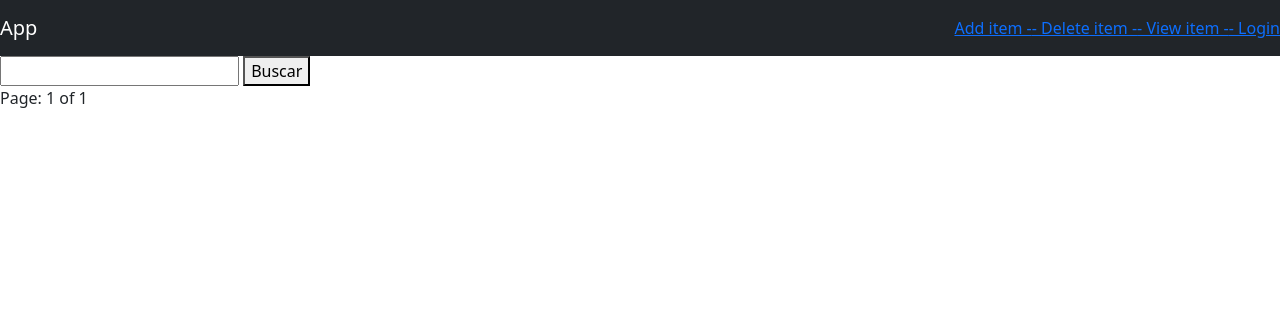
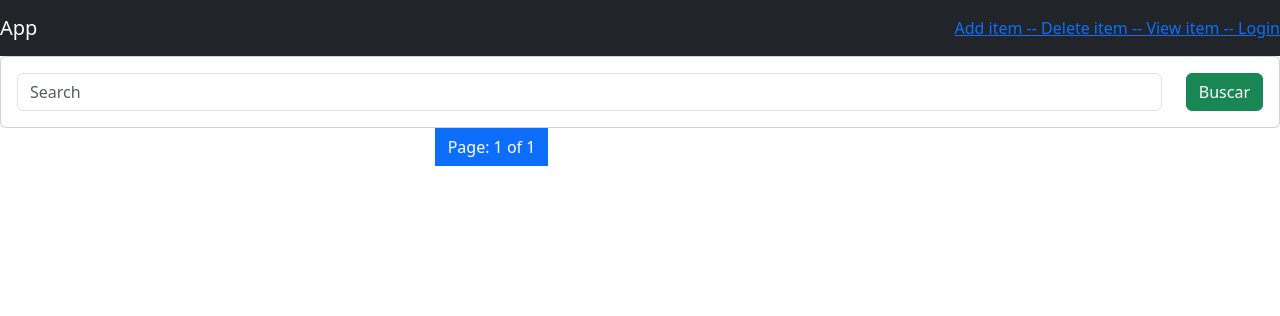
Before and after one commit to JoaoPedroTS/trabFinalOficial, a Django app: page /item/ in a window 1280 px wide. Shown: the top 316 px of the page. Run offline with Django 5.2, Linux system fonts and the light colour scheme; data that the repository does not hold is empty.

Commit message:
Melhorias de estilização

```diff
--- a/src/item/templates/item/index.html
+++ b/src/item/templates/item/index.html
@@ -8,10 +8,20 @@
 <body>
 
     {% block body %}
-        <form method="GET">
-            <input type="search" name="item_name">
-            <button type="submit">Buscar</button>
+        <div class="row">
+            <div class="col-md-12">
+                <form class="card card-sm">
+                    <div class="card-body row no-gutters align-items-center">
+                        <div class="col">
+                            <input type="search" name="item_name" placeholder="Search" class="form-control form-control-borderless">
+                        </div>
+                        <div class="col-auto">
+                            <button class="btn btn-success" type="submit">Buscar</button>
+                        </div>
+                    </div>
                 </form>
+            </div>
+        </div>
 
         {% for item in item_list %}
             <div class="row">
@@ -29,17 +39,34 @@
             </div>
         {% endfor %}
 
+        <div class="row">
+            <div class="col-md-3 offset-md-4">
+                <ul class="pagination">
                     {% if item_list.has_previous %}
-            <a href="?page=1">Primeiro</a>
-            <a href="?page={{ item_list.previous_page_number }}">Anterior</a>
+                        <li class="page-item">
+                            <a class="page-link" href="?page=1">Primeiro</a>
+                        </li>
+                        <li class="page-item">
+                            <a class="page-link" href="?page={{ item_list.previous_page_number }}">Anterior</a>
+                        </li>
                     {% endif %}
 
+                    <li class="page-link active">
                         Page: {{ item_list.number }} of {{ item_list.paginator.num_pages }}
+                    </li>
 
                     {% if item_list.has_next %}
-            <a href="?page={{ item_list.next_page_number }}">Proximo</a>
-            <a href="?page={{ item_list.paginator.num_pages }}">Ultima</a>
+                        <li class="page-item">
+                            <a class="page-link" href="?page={{ item_list.next_page_number }}">Proximo</a>
+                        </li>
+                        <li class="page-item">
+                            <a class="page-link" href="?page={{ item_list.paginator.num_pages }}">Ultima</a>
+                        </li>
                     {% endif %}
+                </ul>
+            </div>
+        </div>
+
     {% endblock %}
 
 </body>
```
Also changed, not shown: 1 other file. Lines whose indentation alone changed are shown as unchanged.
